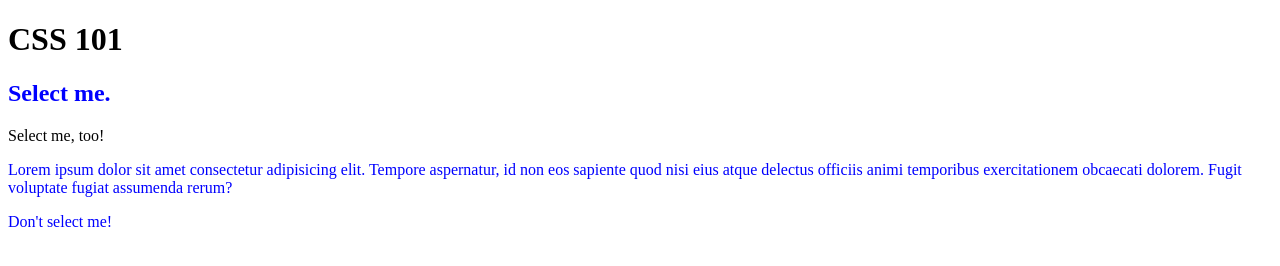
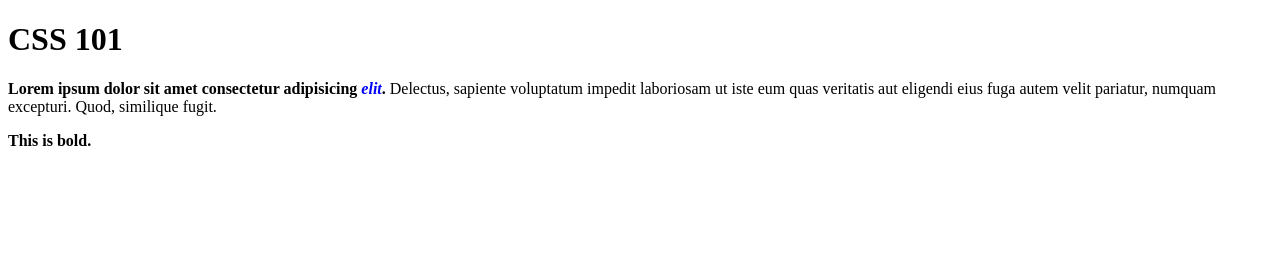
Before and after one commit to Ardison-Gardner/CSS101, a plain HTML site: page index.html in a window 1280 px wide. Drawn offline with Linux system fonts and the light colour scheme.

Commit message:
Nested elements.

```diff
--- a/index.html
+++ b/index.html
@@ -3,16 +3,18 @@
   <head>
     <title>CSS 101</title>
     <style>
-      h2, p {
+      p strong i {
         color: blue;
       }
     </style>
   </head>
   <body>
     <h1>CSS 101</h1>
-    <h2>Select me.</h2>
-    <div>Select me, too!</div>
-    <p>Lorem ipsum dolor sit amet consectetur adipisicing elit. Tempore aspernatur, id non eos sapiente quod nisi eius atque delectus officiis animi temporibus exercitationem obcaecati dolorem. Fugit voluptate fugiat assumenda rerum?</p>
-    <p>Don't select me!</p>
+    <div>
+      <p>
+        <strong>Lorem ipsum dolor sit amet consectetur adipisicing <i>elit</i>.</strong> Delectus, sapiente voluptatum impedit laboriosam ut iste eum quas veritatis aut eligendi eius fuga autem velit pariatur, numquam excepturi. Quod, similique fugit.
+      </p>
+      <strong>This is bold.</strong>
+    </div>
   </body>
 </html>
```
